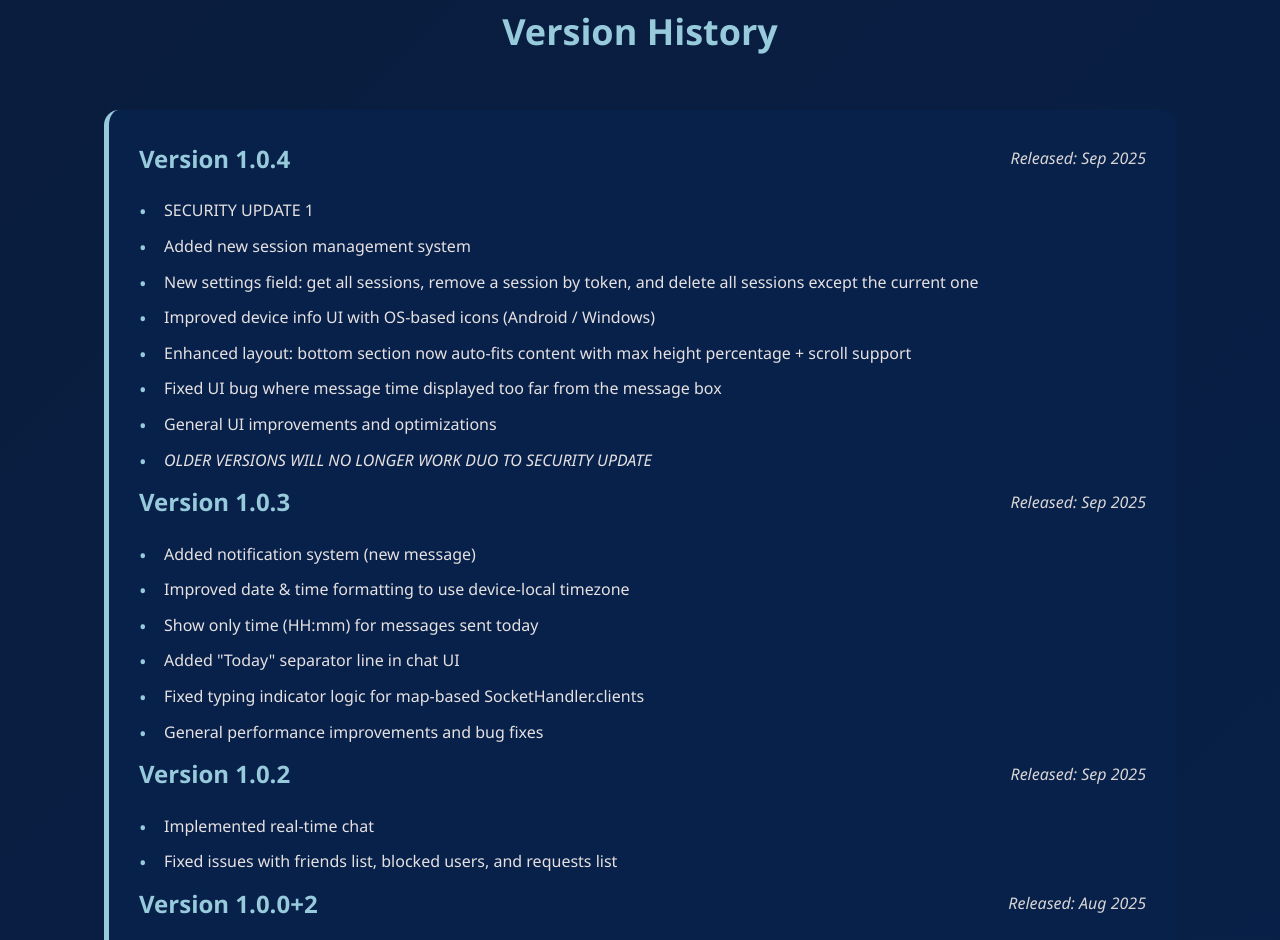
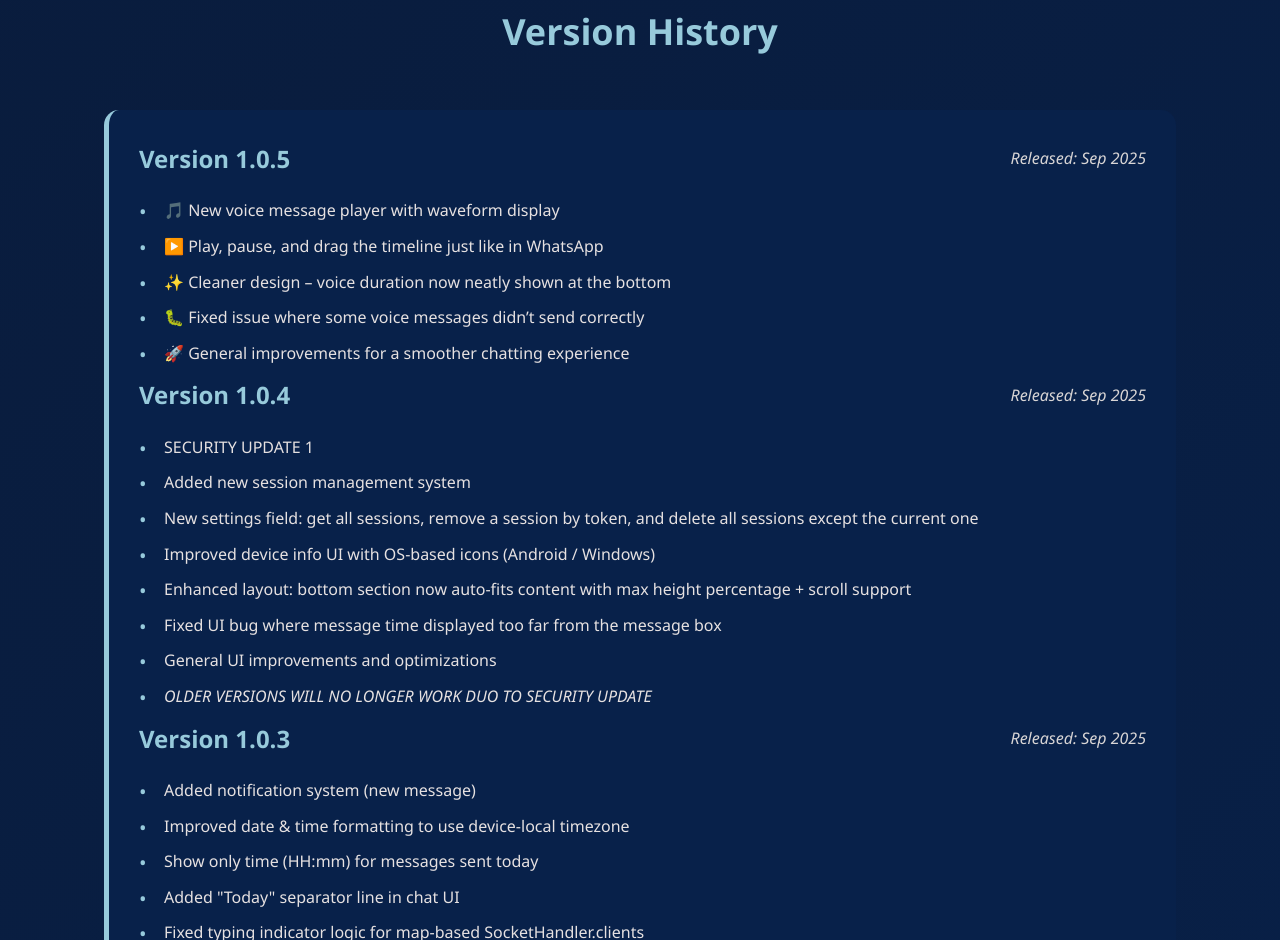
Before and after one commit to aaayme/DotsChat, a plain HTML site: page index.html in a window 1280 px wide. Shown: the part 1691-2631 px from the top of the page. Drawn offline with Linux system fonts and the light colour scheme; no server answers.

Commit message:
Add release notes for version 1.0.5
Updated index.html to include details for version 1.0.5, highlighting new voice message player features, design improvements, bug fixes, and general enhancements. Updated DotsChat.exe binary to the latest version.

```diff
--- a/index.html
+++ b/index.html
@@ -93,6 +93,20 @@
       <h2 class="section-title">Version History</h2>
 
 <div class="version-card">
+
+    <!-- Version 1.0.5 -->
+  <div class="version-header">
+    <h3 class="version-title">Version 1.0.5</h3>
+    <span class="version-date">Released: Sep 2025</span>
+  </div>
+  <ul class="version-features">
+    <li>🎵 New voice message player with waveform display</li>
+    <li>▶️ Play, pause, and drag the timeline just like in WhatsApp</li>
+    <li>✨ Cleaner design – voice duration now neatly shown at the bottom</li>
+    <li>🐛 Fixed issue where some voice messages didn’t send correctly</li>
+    <li>🚀 General improvements for a smoother chatting experience</li>
+  </ul>
+
 
   <!-- Version 1.0.4 -->
   <div class="version-header">
```
Also changed, not shown: 1 other file.
